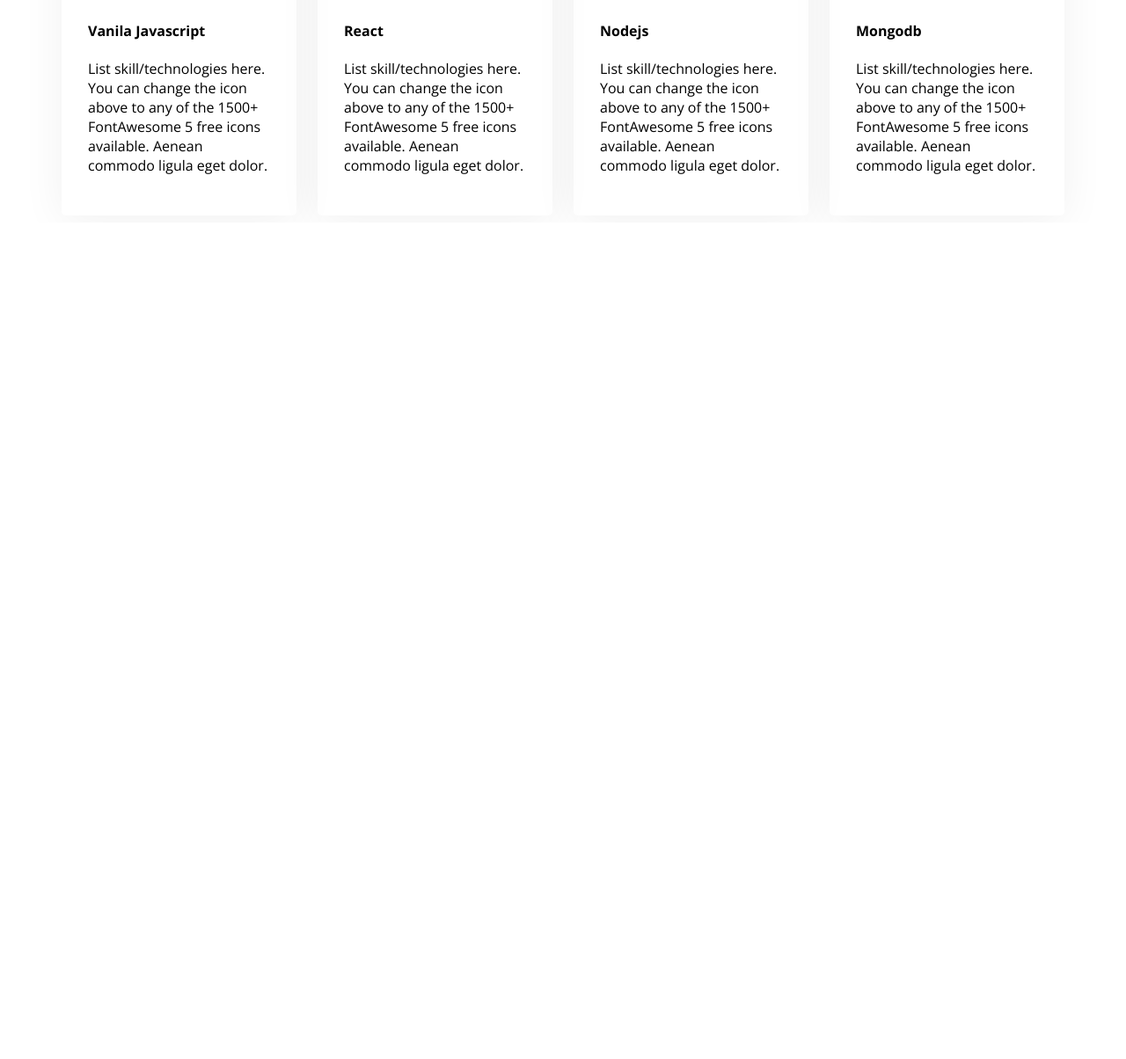
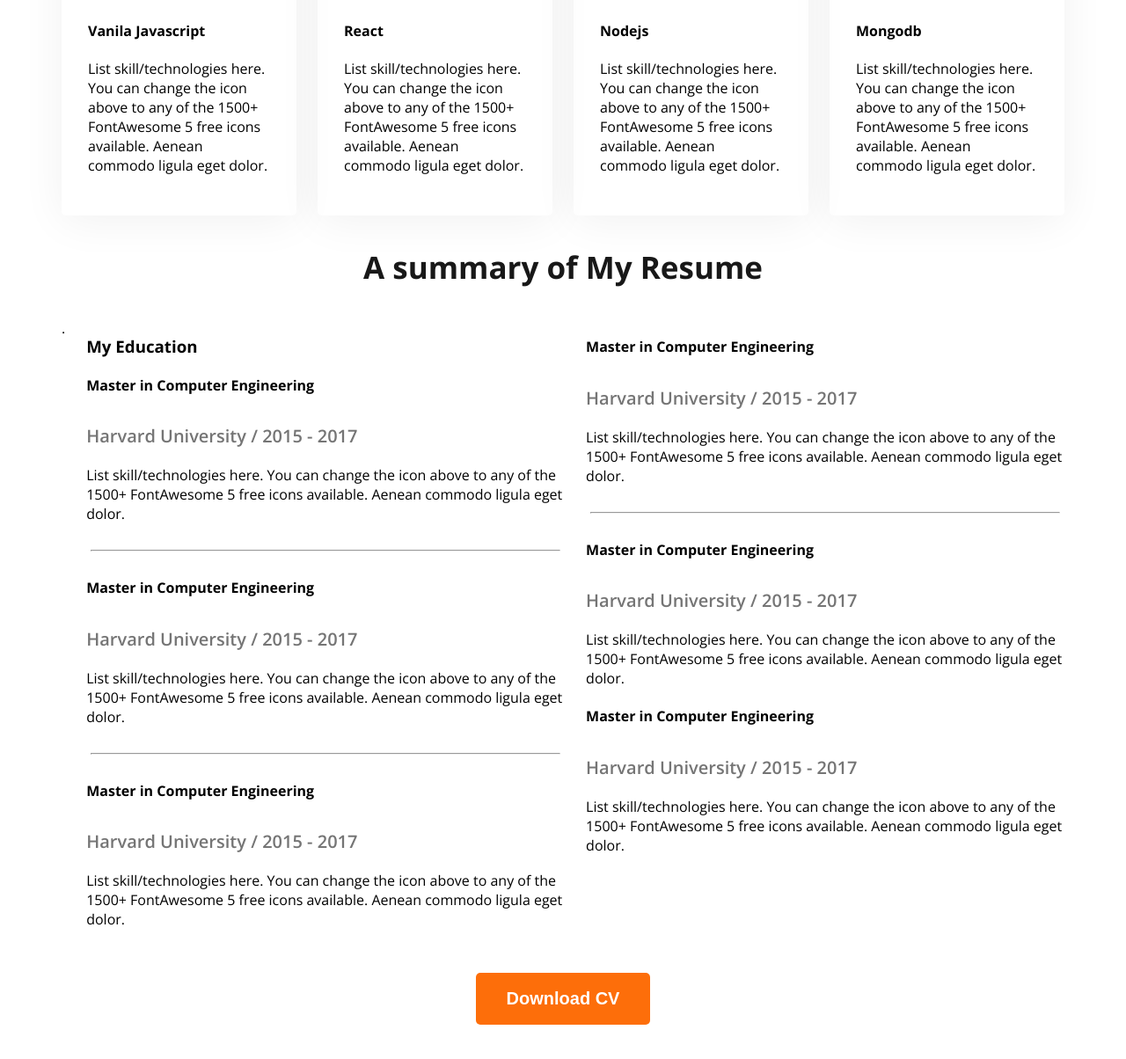
Before and after one commit to Jonyweb24/web-dev-portfolio, a plain HTML site: page index.html in a window 1280 px wide. Shown: the part 1623-2827 px from the top of the page at 88% size. Before the commit the page ends 1876 px from the top, so only its background shows below. Drawn offline with nearby package versions, Linux system fonts and the light colour scheme.

Commit message:
added summary of Resume

```diff
--- a/index.html
+++ b/index.html
@@ -95,6 +95,60 @@
                  </div>
             </div>
           </section>
+          <section class="resume">
+             <h3 class="section-title text-center">A summary of My Resume</h3>
+             <div class="resume-container">
+                <!--.resume-colum*2>h3.resume-colum-title+.experience*3>h4.experienc-title+h5.experience-subtitle+.experience-description-->.
+                <div class="resume-colum">
+                    <h3 class="resume-colum-title">My Education</h3>
+                    <div class="experience">
+                        <h4 class="experience-title">Master in Computer Engineering</h4>
+                        <h5 class="experience-subtitle">Harvard University / 2015 - 2017</h5>
+                        <div class="experience-description">List skill/technologies here. You can change the icon above
+to any of the 1500+ FontAwesome 5 free icons available. Aenean commodo ligula eget dolor.</div>
+                    </div>
+                    <hr>
+                    <div class="experience">
+                        <h4 class="experience-title">Master in Computer Engineering</h4>
+                        <h5 class="experience-subtitle">Harvard University / 2015 - 2017</h5>
+                        <div class="experience-description">List skill/technologies here. You can change the icon above
+to any of the 1500+ FontAwesome 5 free icons available. Aenean commodo ligula eget dolor.</div>
+                    </div>
+                    <hr>
+                    <div class="experience">
+                        <h4 class="experience-title">Master in Computer Engineering</h4>
+                        <h5 class="experience-subtitle">Harvard University / 2015 - 2017</h5>
+                        <div class="experience-description">List skill/technologies here. You can change the icon above
+to any of the 1500+ FontAwesome 5 free icons available. Aenean commodo ligula eget dolor.</div>
+                    </div>
+                </div>
+                <div class="resume-colum">
+                    <h3 class="resume-colum-title"></h3>
+                    <div class="experience">
+                        <h4 class="experience-title">Master in Computer Engineering</h4>
+                        <h5 class="experience-subtitle">Harvard University / 2015 - 2017</h5>
+                        <div class="experience-description">List skill/technologies here. You can change the icon above
+to any of the 1500+ FontAwesome 5 free icons available. Aenean commodo ligula eget dolor.</div>
+                    </div>
+                    <hr>
+                    <div class="experience">
+                        <h4 class="experience-title">Master in Computer Engineering</h4>
+                        <h5 class="experience-subtitle">Harvard University / 2015 - 2017</h5>
+                        <div class="experience-description">List skill/technologies here. You can change the icon above
+to any of the 1500+ FontAwesome 5 free icons available. Aenean commodo ligula eget dolor.</div>
+                    </div>
+                    <div class="experience">
+                        <h4 class="experience-title">Master in Computer Engineering</h4>
+                        <h5 class="experience-subtitle">Harvard University / 2015 - 2017</h5>
+                        <div class="experience-description">List skill/technologies here. You can change the icon above
+to any of the 1500+ FontAwesome 5 free icons available. Aenean commodo ligula eget dolor.</div>
+                    </div>
+                </div>
+             </div>
+             <div class="text-center resume-download-cv">
+                 <button class="btn-primary text-center">Download CV</button>
+             </div>
+          </section>
 
       </main>
 </body>
--- a/styles/portfolio.css
+++ b/styles/portfolio.css
@@ -128,3 +128,23 @@ main{
     box-shadow: 0px 6px 50px 0px rgba(0, 0, 0, 0.06);
 
 }
+/* resume section styles */
+.resume-container{
+    display: flex;
+    gap: 24px;
+
+}
+.experience-subtitle{
+    font-size: 20px;
+    font-weight: 600;
+    margin-bottom: 20px;
+}
+.exprience-description, .experience-subtitle{
+    color:#757575;
+}
+.resume hr{
+    margin: 30px 5px;
+}
+.resume-download-cv{
+    margin:50px;
+}
```
